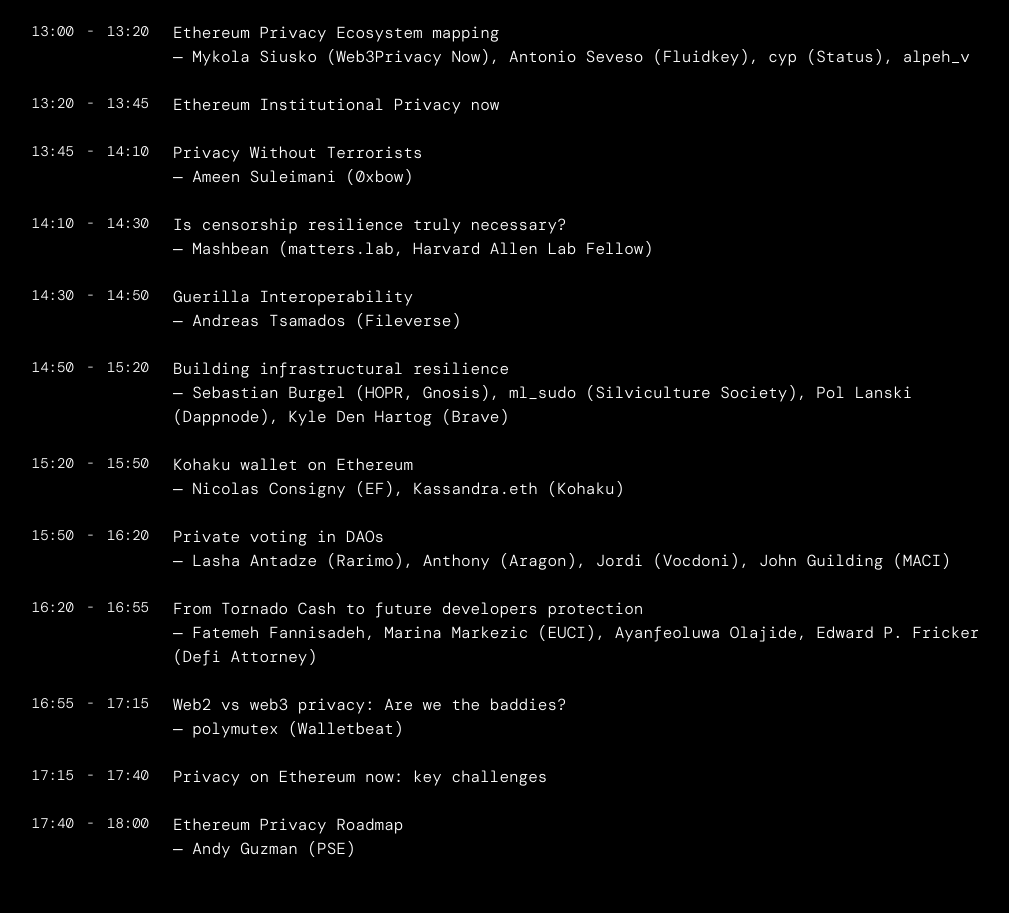
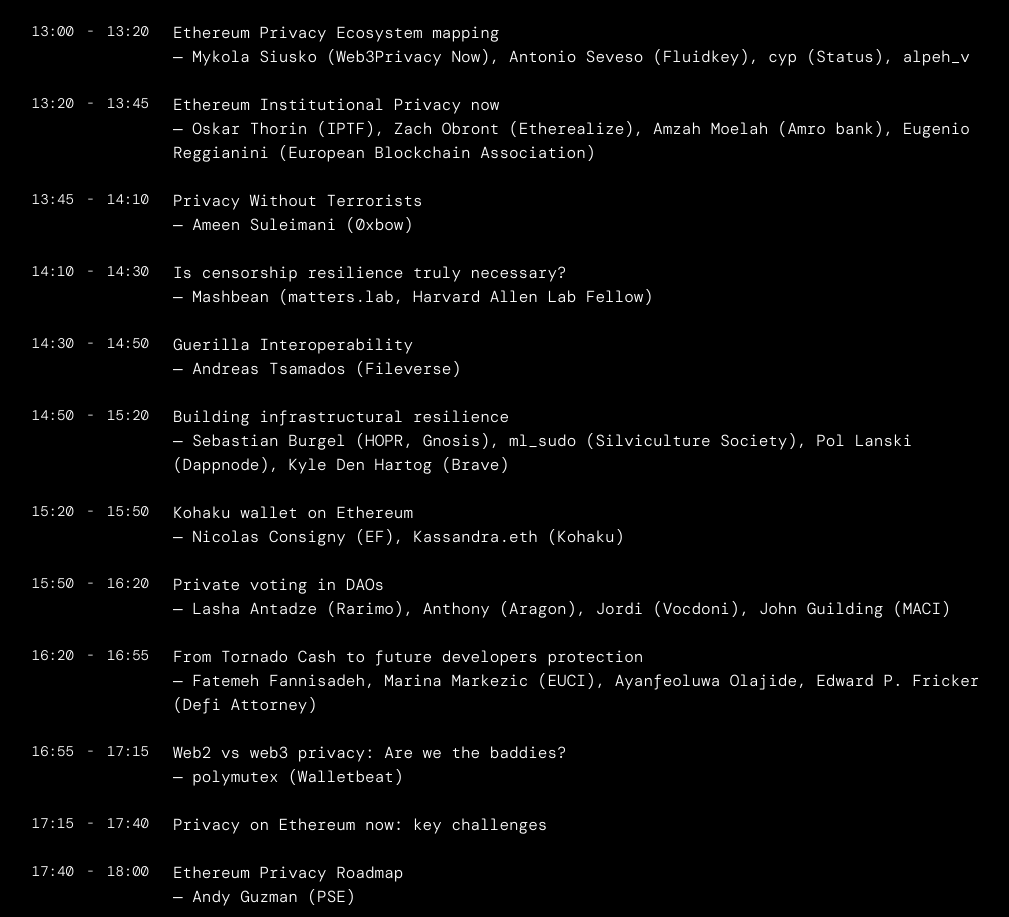
Before and after one commit to web3privacy/eps25, a plain HTML site: page index.html in a window 1280 px wide. Shown: the part 5622-6539 px from the top of the page, without its empty margins (135-1144 px from the left). Drawn offline with Linux system fonts and the light colour scheme.

Commit message:
Add additional speaker credits in index.html for enhanced recognition

```diff
--- a/index.html
+++ b/index.html
@@ -1453,6 +1453,7 @@
                       <div>
                         <span>Ethereum Institutional Privacy now</span>
                       </div>
+                      <div>― Oskar Thorin (IPTF), Zach Obront (Etherealize), Amzah Moelah (Amro bank), Eugenio Reggianini (European Blockchain Association)</div>
                     </td>
                   </tr>
                   <tr>
```
